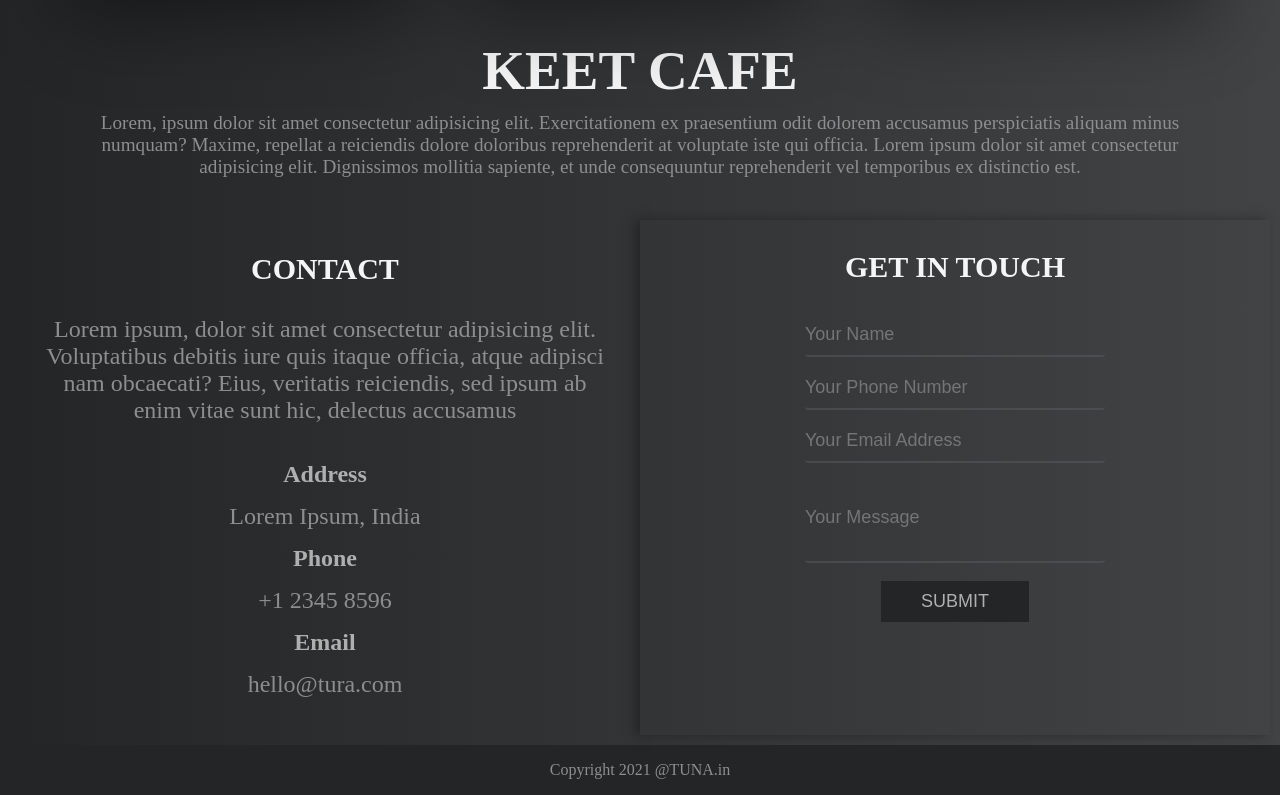
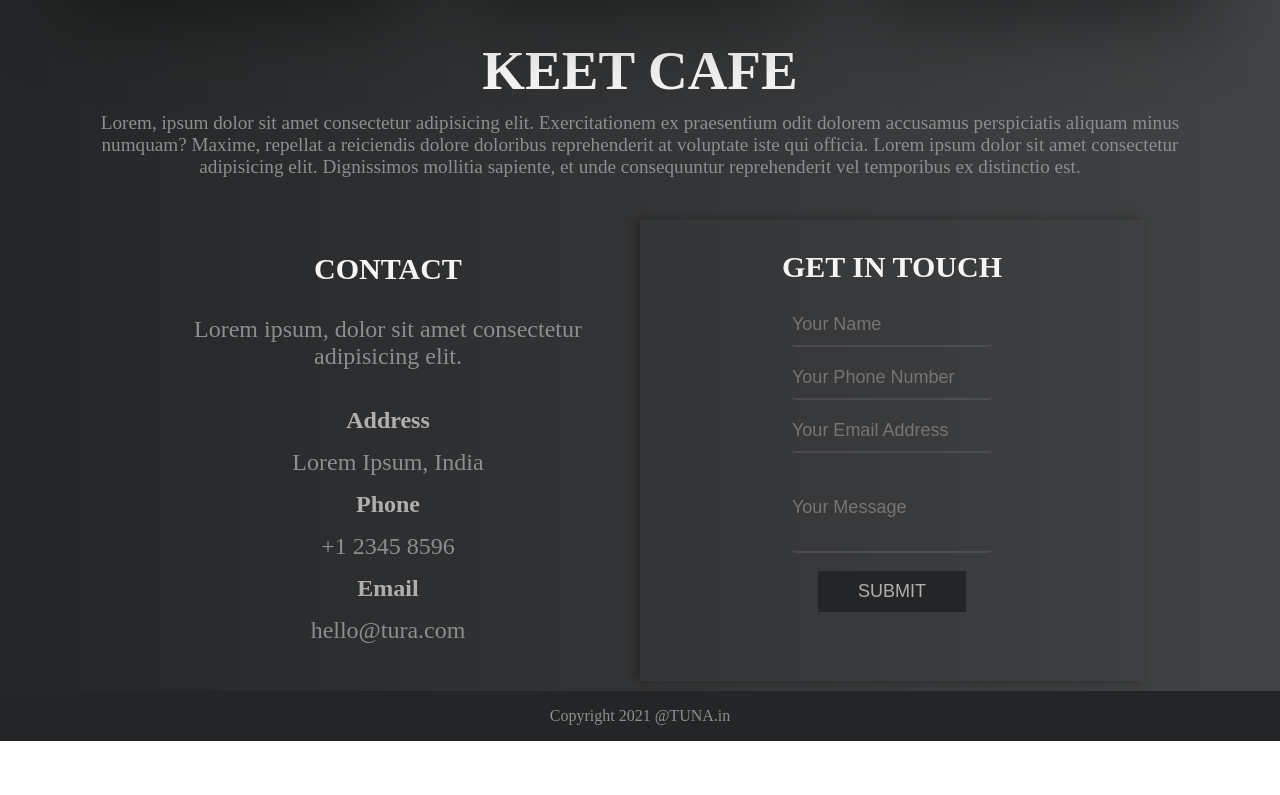
Before and after one commit to Zhoha28/website-designs, a plain HTML site: page TURA/index.html in a window 1280 px wide. Shown: the part 1220-2015 px from the top of the page. After the commit the page ends 1961 px from the top, so only its background shows below. Drawn offline with Linux system fonts and the light colour scheme.

Commit message:
done - some animation changes left

```diff
--- a/TURA/index.html
+++ b/TURA/index.html
@@ -142,7 +142,7 @@
             <h2 class="title" style="font-size:30px;text-transform: uppercase;
       ">Contact</h2>
             <p style="padding-top:20px;color: #8c8e8f;">
-                Lorem ipsum, dolor sit amet consectetur adipisicing elit. Voluptatibus debitis iure quis itaque officia, atque adipisci nam obcaecati? Eius, veritatis reiciendis, sed ipsum ab enim vitae sunt hic, delectus accusamus </p>
+                Lorem ipsum, dolor sit amet consectetur adipisicing elit. </p>
             <br>
             <div class="contact-list">
                 <h4>Address</h4>
--- a/TURA/style/index.css
+++ b/TURA/style/index.css
@@ -177,7 +177,7 @@ header .logo {
 /* hero banner css */
 
 .hero {
-    height: 100vh;
+    height: 70vh;
     background-color: #232526;
     /* fallback for old browsers */
     background: -webkit-linear-gradient(to left, #414345, #232526);
@@ -487,10 +487,8 @@ header .logo {
     border: 2px red;
     display: flex;
     padding: 10px;
-    /* padding-top: 90px; */
     flex-wrap: wrap;
     color: #afafaf;
-    /* max-width: 1200px; */
     justify-content: center;
 }
 
@@ -517,10 +515,28 @@ header .logo {
 
 @media (min-width:786px) {
     .contact-info {
-        flex-basis: 50%;
+        flex-basis: 40%;
     }
     .contact-form-container {
-        flex-basis: 50%;
+        flex-basis: 40%;
+        padding: 0px;
+        margin: 0;
+        width: max-content;
+    }
+    .contact-form {
+        justify-content: center;
+        padding: 10px 10px;
+        text-align: center;
+        border: none;
+        display: block;
+        margin: 0%;
+    }
+    input {
+        max-width: 600px;
+        width: 400px;
+    }
+    .hero {
+        height: 100vh;
     }
 }
 
@@ -535,6 +551,7 @@ footer p {
 }
 
 .contact-form-container {
+    justify-content: center;
     box-shadow: rgba(26, 25, 25, 0.534) -5px 0 10px 0px;
 }
 
@@ -543,10 +560,10 @@ input:focus {
 }
 
 .contact-form {
-    padding: 10px 50px;
+    justify-content: center;
+    padding: 0px;
     text-align: center;
     border: none;
-    display: block;
 }
 
 input {
@@ -555,7 +572,7 @@ input {
     padding-top: 20px;
     padding-bottom: 10px;
     max-width: 400px;
-    width: 300px;
+    width: 200px;
     background: none;
     color: #afafaf;
     font-size: large;
```
